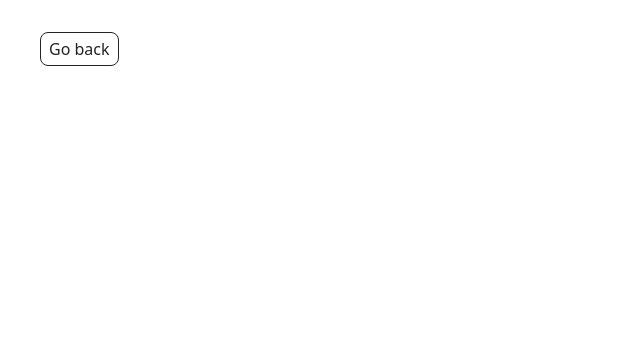
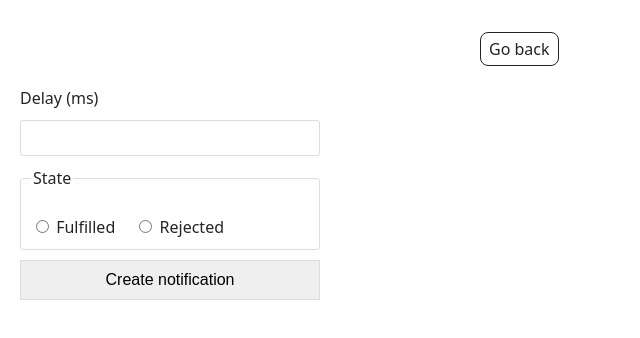
Before and after one commit to AlinaSlobodeniuk/goit-js-hw-10, a website built with Vite: page src/2-snackbar.html in a window 1280 px wide. Shown: the whole page, without its empty margins (0-640 px from the left). Built offline with nearby package versions, Linux system fonts and the light colour scheme.

Commit message:
snackbarcss

```diff
--- a/src/2-snackbar.html
+++ b/src/2-snackbar.html
@@ -8,12 +8,29 @@
     <link rel="stylesheet" href="./css/styles.css" />
   </head>
   <body>
-
-    <main>
       <div class="container">
         <load src="./partials/back-link.html" />
       </div>
-    </main>
+      <form class="form">
+        <label>
+          Delay (ms)
+          <input type="number" name="delay" required />
+        </label>
+
+        <fieldset>
+          <legend>State</legend>
+          <label>
+            <input type="radio" name="state" value="fulfilled" required />
+            Fulfilled
+          </label>
+          <label>
+            <input type="radio" name="state" value="rejected" required />
+            Rejected
+          </label>
+        </fieldset>
+
+        <button type="submit">Create notification</button>
+      </form>
     <script type="module" src="./js/2-snackbar.js"></script>
   </body>
 </html>
--- a/src/css/snackbar.css
+++ b/src/css/snackbar.css
@@ -0,0 +1,49 @@
+.form {
+    display: flex;
+    flex-direction: column;
+    gap: 10px;
+    width: 300px;
+    padding: 20px;
+}
+
+label {
+    display: inline-block;
+ }
+
+input[type="number"] {
+    width: 100%;
+    border: 1px solid #ddd;
+    border-radius: 3px;
+    padding: 8px;
+    box-sizing: border-box;
+    margin-top: 10px;
+}
+
+input[type="number"]:hover{
+    border: 2px solid #ccc;
+}
+
+input[type="number"]:active {
+    border: 1px solid #0056b3;
+}
+
+fieldset {
+    border: 1px solid #ddd;
+    border-radius: 3px;
+    padding: 10px;
+    margin: 0;
+}
+
+fieldset label {
+    display: inline-block;
+    margin-right: 15px;
+}
+
+button {
+    padding: 10px 15px;
+    border: 1px solid #ddd;
+}
+
+button:hover {
+    background-color: #ccc;
+}
--- a/src/js/2-snackbar.js
+++ b/src/js/2-snackbar.js
@@ -0,0 +1,2 @@
+import iziToast from "izitoast";
+import "izitoast/dist/css/iziToast.min.css";
```
